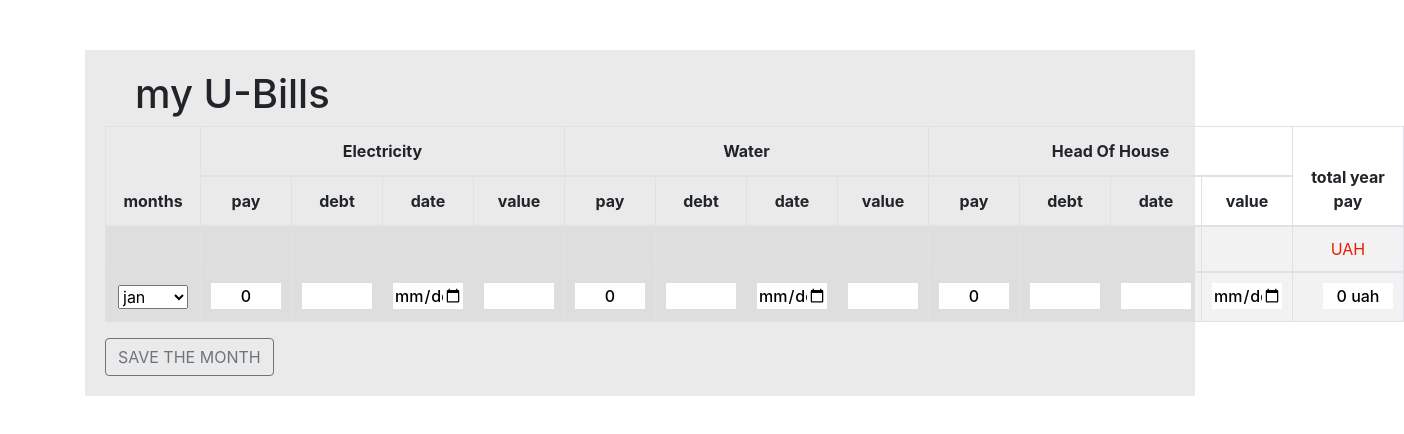
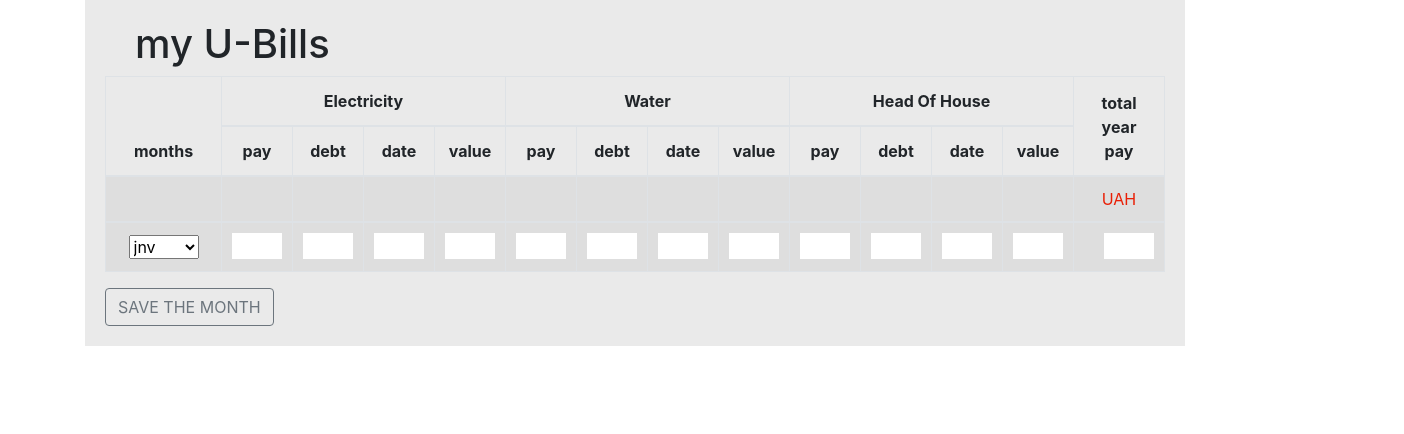
Before and after one commit to sovsianykov/u-bills, a React (Create React App) app: page / in a window 1280 px wide. Shown: the top 434 px of the page, 1404 px wide, since content can reach past the window. Built offline with nearby package versions, Linux system fonts and the light colour scheme.

Commit message:
Revert "new year night"
This reverts commit 6d4b9246

```diff
--- a/src/Components/InputTempate/Inputemplate.js
+++ b/src/Components/InputTempate/Inputemplate.js
@@ -7,7 +7,7 @@ function InputTemplate() {
       <tr>
         <th className="monthName">
           <select name="select">
-          <option value="jan">jan</option>
+          <option value="jnv">jnv</option>
           <option value="feb" >feb</option>
           <option value="march">march</option>
           <option value="apr">apr</option>
@@ -23,47 +23,7 @@ function InputTemplate() {
         </th>
         <td>
           <span>
-            <input defaultValue='0' type="text" />
-          </span>
-        </td>
-        <td>
-          <span>
             <input type="text" />
-          </span>
-        </td>
-        <td>
-          <span>
-            <input type="date" />
-          </span>
-        </td>
-        <td>
-          <span>
-            <input type="text" />
-          </span>
-        </td>
-        <td>
-          <span>
-            <input defaultValue='0' type="text" />
-          </span>
-        </td>
-        <td>
-          <span>
-            <input type="text" />
-          </span>
-        </td>
-        <td>
-          <span>
-            <input type="date" />
-          </span>
-        </td>
-        <td>
-          <span>
-            <input type="text"  />
-          </span>
-        </td>
-        <td>
-          <span>
-            <input defaultValue='0' type="text" />
           </span>
         </td>
         <td>
@@ -78,11 +38,51 @@ function InputTemplate() {
         </td>
         <td>
           <span>
-            <input type="date" />
+            <input type="text" />
+          </span>
+        </td>
+        <td>
+          <span>
+            <input type="text" />
+          </span>
+        </td>
+        <td>
+          <span>
+            <input type="text" />
+          </span>
+        </td>
+        <td>
+          <span>
+            <input type="text" />
+          </span>
+        </td>
+        <td>
+          <span>
+            <input type="text"  />
+          </span>
+        </td>
+        <td>
+          <span>
+            <input type="text" />
+          </span>
+        </td>
+        <td>
+          <span>
+            <input type="text" />
+          </span>
+        </td>
+        <td>
+          <span>
+            <input type="text" />
+          </span>
+        </td>
+        <td>
+          <span>
+            <input type="text" />
           </span>
         </td>
         <td className="total" >
-          <input defaultValue='0 uah' type="text" />
+          <input type="text" />
         </td>
       </tr>
 
--- a/src/Components/Layout/Layout.css
+++ b/src/Components/Layout/Layout.css
@@ -1,6 +1,5 @@
 .Content {
-    margin: 50px auto;
-    width:  100%;
+    width: 1100px;
     background: #eaeaea;
     padding: 20px;
 
--- a/src/Components/MonthItems/MonthItems.js
+++ b/src/Components/MonthItems/MonthItems.js
@@ -21,7 +21,7 @@ const MonthItems = ({ months }) => (
           adminDebt={month.adminDebt}
           hotwatterValue={month.hotWatterValue}
           adminDate={month.adminDate}
-          total={month.total}
+          totalPay={month.total}
         />
       );
     })}
--- a/src/index.css
+++ b/src/index.css
@@ -12,7 +12,7 @@ code {
     monospace;
 }
 .Container {
- width: 100%;
+  width: 1100px;
   margin: 20px auto;
 }
 .Table {
@@ -20,17 +20,18 @@ code {
 }
 
 td {
-  width: 70px;
+  width: 50px;
   padding: 10px !important;
 }
-
+td.total {
+  text-align: right;
+}
 td.total input {
   margin-left: 20px;
 }
 
-input  {
-  width: 70px;
-  font-weight: 500;
+input {
+  width: 50px;
 }
 .pay {
   color: #e91e05;
```
Also changed, not shown: 1 other file (tests, documents, lock files or other folders).
